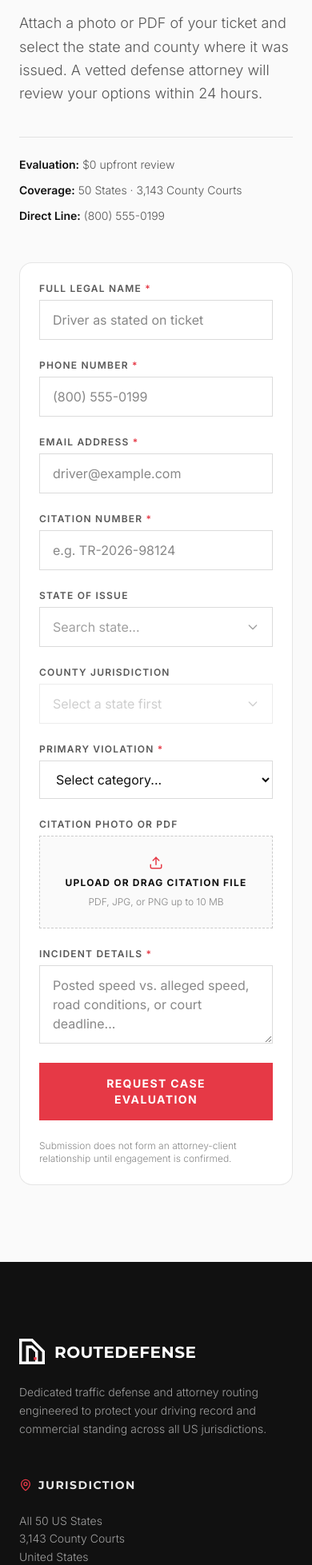
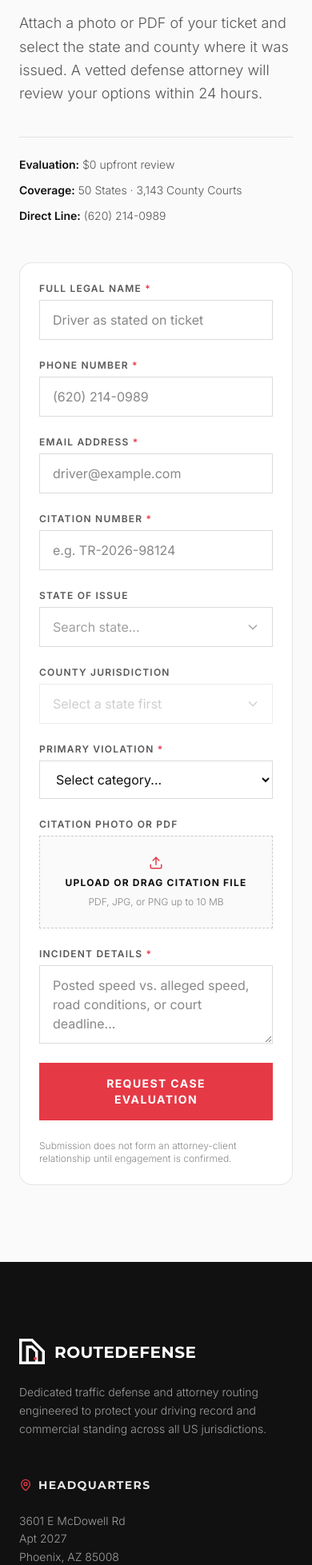
Before and after one commit to engnrhussein/routedefense, a Next.js app in the folder app-codebase/: page / in a window 390 px wide. Shown: the part 2174-4131 px from the top of the page at 80% size. Built offline with nearby package versions, Linux system fonts and the light colour scheme.

Commit message:
Update contact phone to (620) 214-0989 and headquarters address to Phoenix, AZ

```diff
--- a/app-codebase/public/RouteDefense_Custom_Email_Preview.html
+++ b/app-codebase/public/RouteDefense_Custom_Email_Preview.html
@@ -98,7 +98,7 @@
             Phone Number
           </td>
           <td style="padding: 16px 20px; background-color: #FFFFFF; font-size: 15px; font-weight: 600; color: #111111;">
-            (800) 555-0199
+            (620) 214-0989
           </td>
         </tr>
 
--- a/app-codebase/src/app/page.tsx
+++ b/app-codebase/src/app/page.tsx
@@ -417,7 +417,12 @@ export default function Home() {
                   <strong className="font-semibold text-rdink">
                     Direct Line:
                   </strong>{" "}
-                  (800) 555-0199
+                  <a
+                    href="tel:+16202140989"
+                    className="hover:text-rdaccent transition-colors"
+                  >
+                    (620) 214-0989
+                  </a>
                 </p>
               </div>
             </div>
@@ -527,7 +532,7 @@ export default function Home() {
                         inputMode="numeric"
                         autoComplete="tel"
                         className="rd-field border border-rdink/15 bg-white px-4 py-3 text-base sm:text-sm text-rdink focus:outline-none focus:border-rdaccent transition-colors"
-                        placeholder="(800) 555-0199"
+                        placeholder="(620) 214-0989"
                       />
                     </div>
                   </div>
@@ -767,7 +772,7 @@ export default function Home() {
                       className="border border-rdaccent/30 bg-rdaccent/5 px-4 py-3 text-xs font-semibold text-rdaccent"
                     >
                       Unable to submit your citation right now. Please try again
-                      or call (800) 555-0199.
+                      or call (620) 214-0989.
                     </p>
                   )}
 
@@ -840,17 +845,17 @@ export default function Home() {
               </div>
             </div>
 
-            {/* Jurisdiction Column */}
+            {/* Headquarters Column */}
             <div className="lg:col-start-3 md:pl-16 lg:pl-0">
               <h4 className="font-heading text-sm font-bold tracking-widest uppercase mb-6 flex items-center gap-2 text-white/90">
-                <MapPin size={16} className="text-rdaccent" /> Jurisdiction
+                <MapPin size={16} className="text-rdaccent" /> Headquarters
               </h4>
               <p className="text-white/60 text-sm leading-relaxed font-light">
-                All 50 US States
+                3601 E McDowell Rd
                 <br />
-                3,143 County Courts
+                Apt 2027
                 <br />
-                United States
+                Phoenix, AZ 85008
               </p>
             </div>
 
@@ -861,7 +866,13 @@ export default function Home() {
               </h4>
               <ul className="space-y-4 text-white/60 text-sm font-light">
                 <li>
-                  <strong className="text-white">P:</strong> (800) 555-0199
+                  <strong className="text-white">P:</strong>{" "}
+                  <a
+                    href="tel:+16202140989"
+                    className="hover:text-rdaccent transition-colors"
+                  >
+                    (620) 214-0989
+                  </a>
                 </li>
                 <li>
                   <strong className="text-white">E:</strong>{" "}
```
Also changed, not shown: 1 other file (tests, documents, lock files or other folders).
